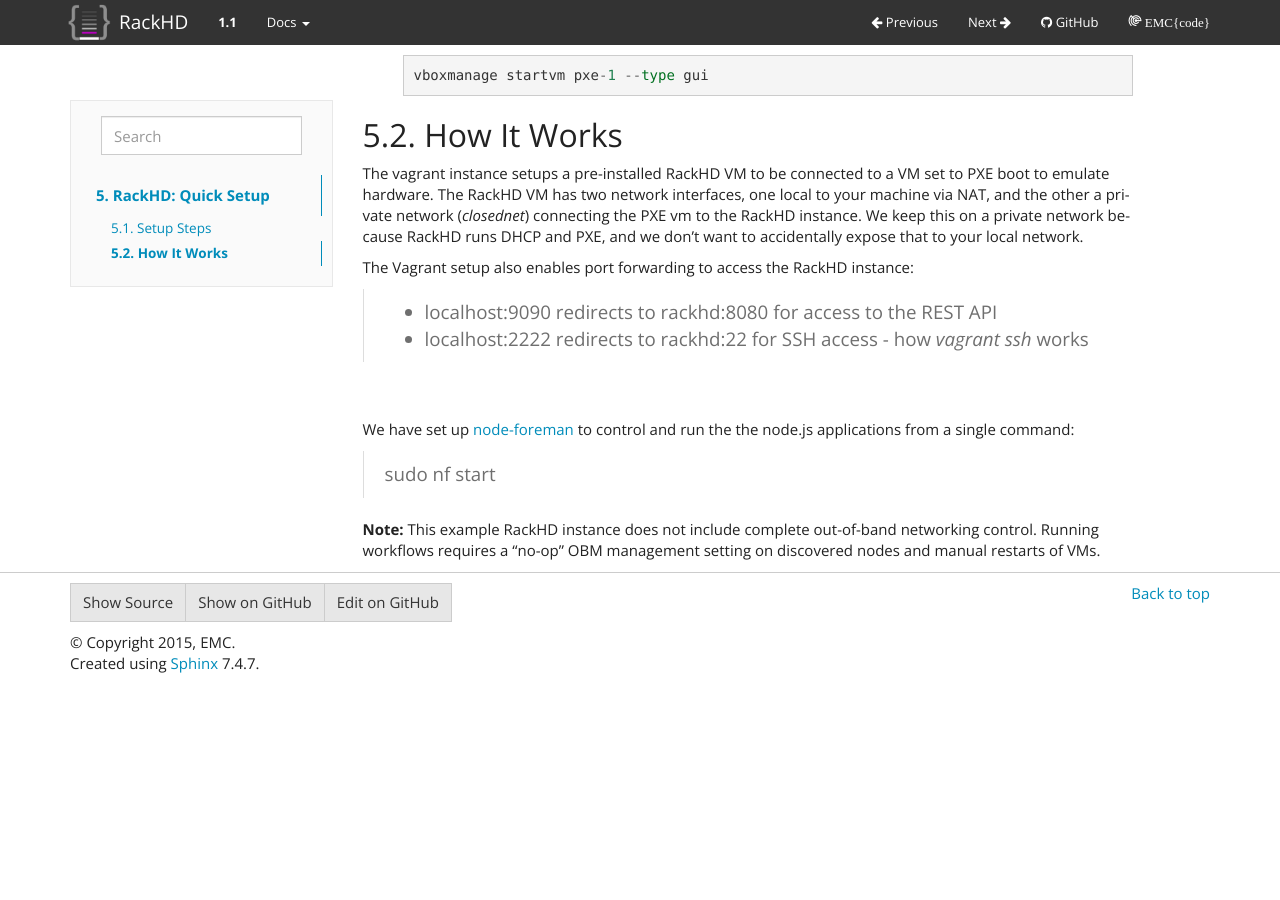
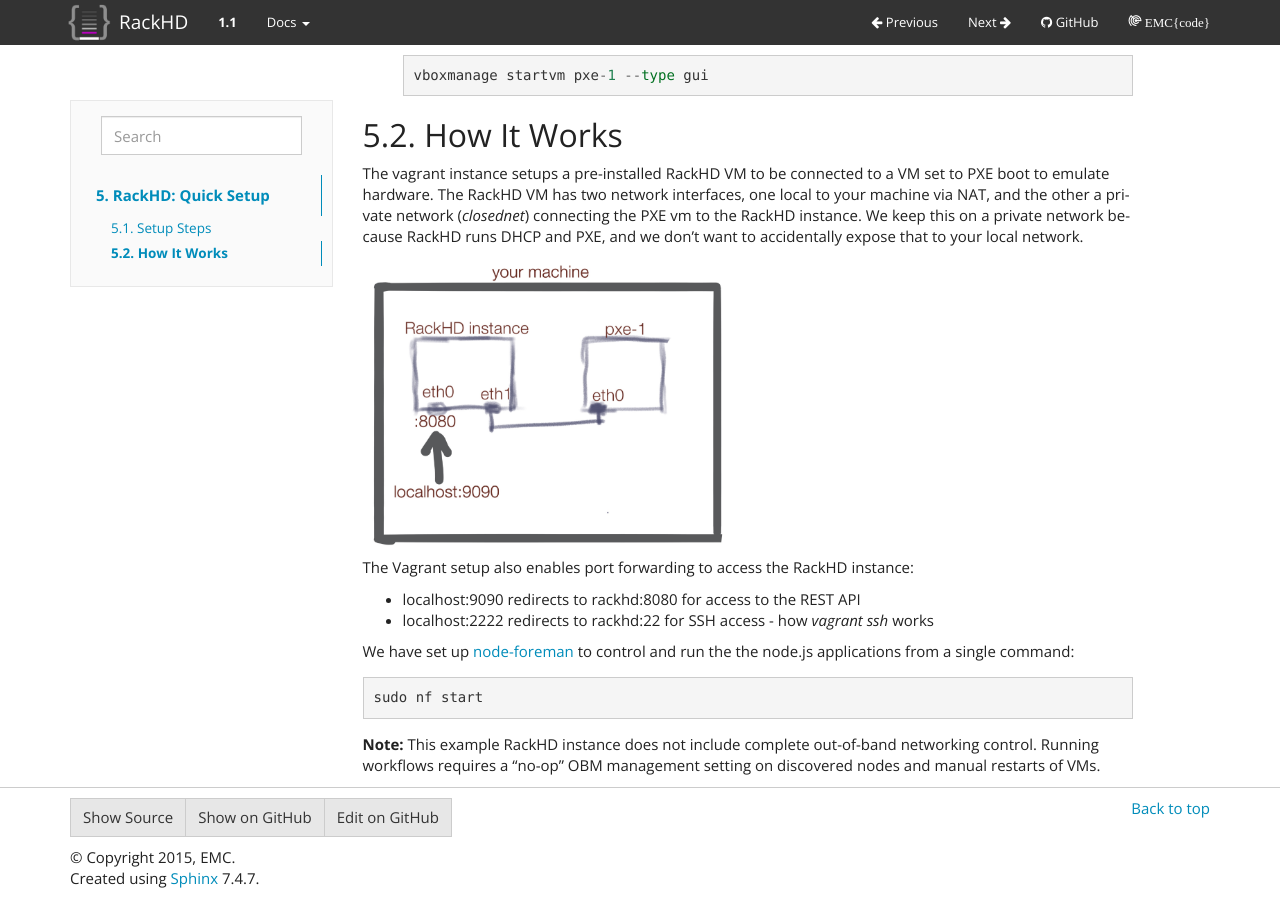
Before and after one commit to RackHD/docs, a Sphinx documentation site: the page built from docs/getting_started.rst, in a window 1280 px wide and 900 px high, scrolled down 818 px. Built offline with Sphinx 7.4.7, drawn with Linux system fonts in a browser that asks for light colours; before the commit the page ends 1503 px from its top, so only the background shows below that.

Commit message:
fixing up formatting

```diff
--- a/docs/getting_started.rst
+++ b/docs/getting_started.rst
@@ -57,16 +57,16 @@
 connecting the PXE vm to the RackHD instance. We keep this on a private network because RackHD runs DHCP and PXE, and
 we don't want to accidentally expose that to your local network.
 
+.. image:: _static/vagrant_setup.jpg
+ :height: 300
+
 The Vagrant setup also enables port forwarding to access the RackHD instance:
 
- - localhost:9090 redirects to rackhd:8080 for access to the REST API
- - localhost:2222 redirects to rackhd:22 for SSH access - how `vagrant ssh` works
+- localhost:9090 redirects to rackhd:8080 for access to the REST API
+- localhost:2222 redirects to rackhd:22 for SSH access - how `vagrant ssh` works
 
-|
-.. image: _static/vagrant_setup.jpg
- :align: left
 
-We have set up `node-foreman`_ to control and run the the node.js applications from a single command:
+We have set up `node-foreman`_ to control and run the the node.js applications from a single command::
 
     sudo nf start
 
```
